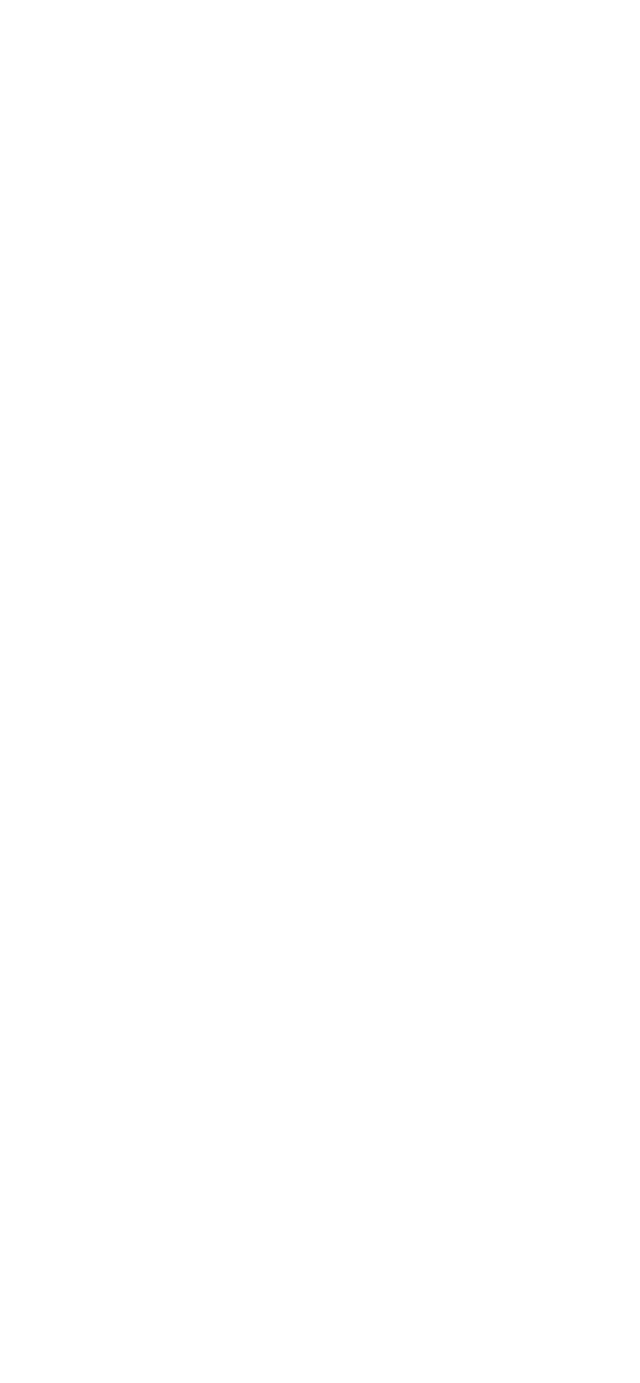
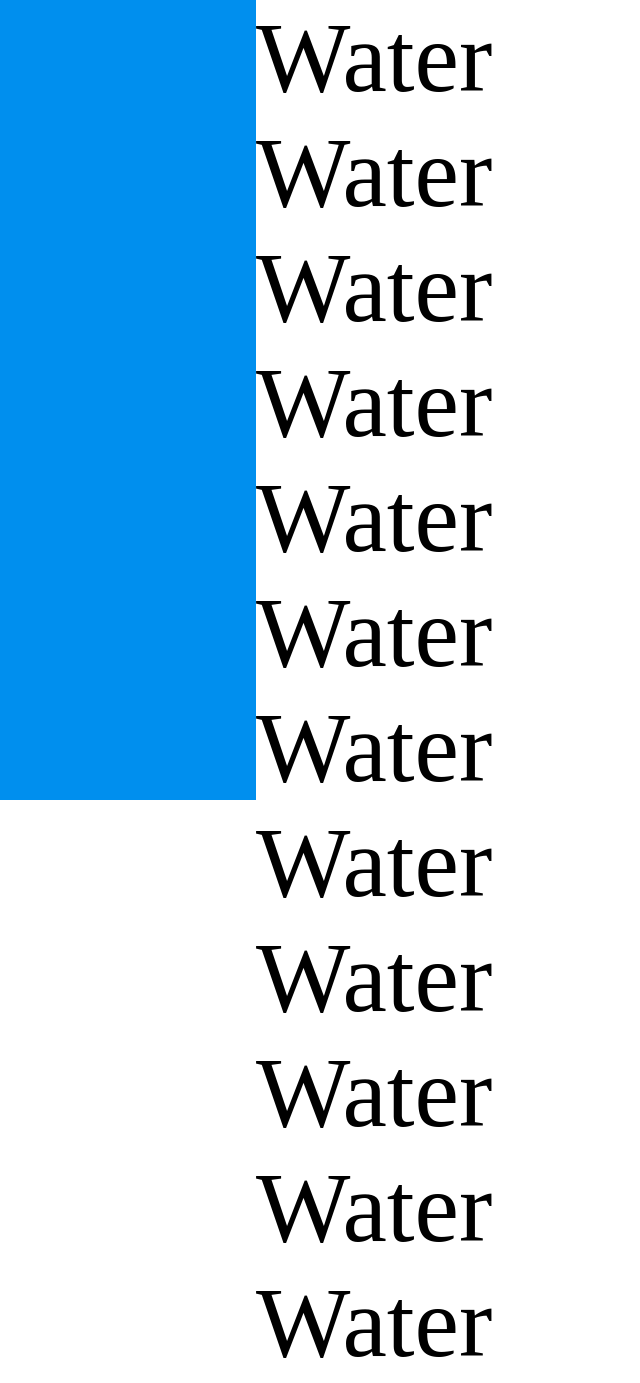
Before and after one commit to SethTML/CSSPractice, a plain HTML site: page Dashboard/index.html in a window 1280 px wide. Shown: the top 1383 px of the page, without its empty margins (0-640 px from the left). Before the commit the page ends 800 px from the top, so only its background shows below. Drawn offline with Linux system fonts and the light colour scheme.

Commit message:
sadness and confusion

```diff
--- a/Dashboard/index.css
+++ b/Dashboard/index.css
@@ -1,6 +1,7 @@
 body{
     margin:0;
     width: 100vw;
+    height:100vh;
     display: flex;
 }
 
--- a/Dashboard/index.html
+++ b/Dashboard/index.html
@@ -14,7 +14,36 @@
 
         </div>
         <div class = "content">
-
+            <span style = "font-size: 100px;">Water</span>
+            <br>
+            <span style = "font-size: 100px;">Water</span>
+            <br>
+            <span style = "font-size: 100px;">Water</span>
+            <br>
+            <span style = "font-size: 100px;">Water</span>
+            <br>
+            <span style = "font-size: 100px;">Water</span>
+            <br>
+            <span style = "font-size: 100px;">Water</span>
+            <br>
+            <span style = "font-size: 100px;">Water</span>
+            <br>
+                        <span style = "font-size: 100px;">Water</span>
+            <br>
+                        <span style = "font-size: 100px;">Water</span>
+            <br>
+                        <span style = "font-size: 100px;">Water</span>
+            <br>
+            <span style = "font-size: 100px;">Water</span>
+            <br>
+            <span style = "font-size: 100px;">Water</span>
+            <br>
+            <span style = "font-size: 100px;">Water</span>
+            <br>
+            <span style = "font-size: 100px;">Water</span>
+            <br>
+                        <span style = "font-size: 100px;">Water</span>
+            <br>
         </div>
     </body>
 
```
